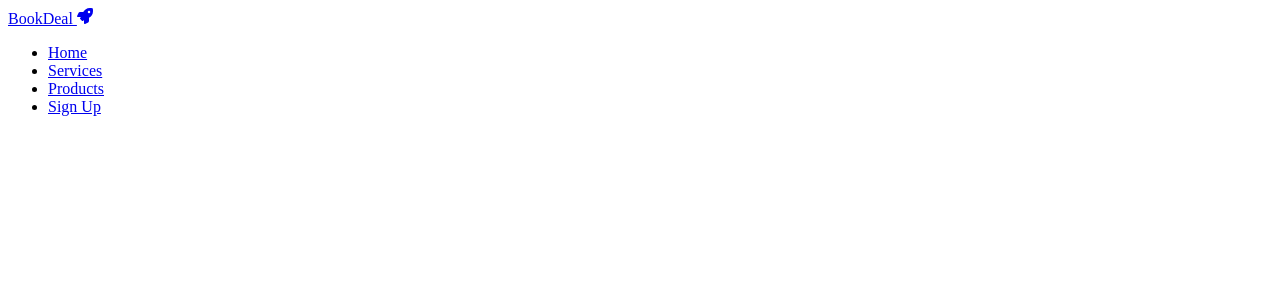
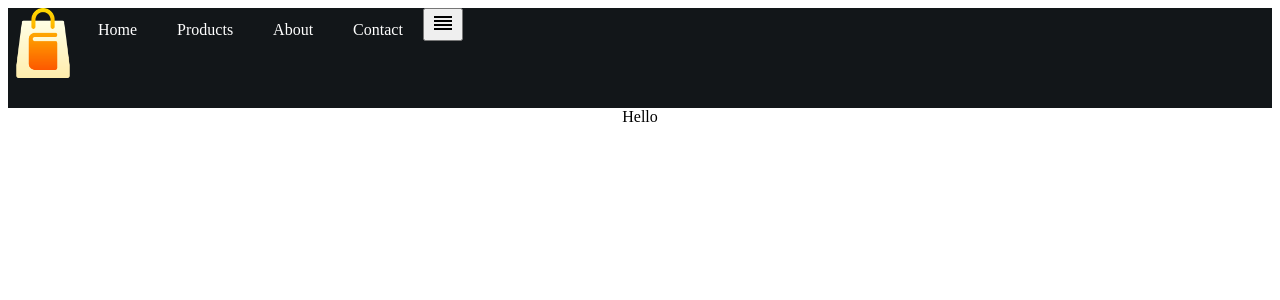
Before and after one commit to johnnyblaze1999/CPSC362, a React (Create React App) app: page / in a window 1280 px wide. Shown: the top 300 px of the page. Built offline with nearby package versions, Linux system fonts and the light colour scheme.

Commit message:
Add files via upload

```diff
--- a/src/App.css
+++ b/src/App.css
@@ -1,38 +1,3 @@
 .App {
   text-align: center;
 }
-
-.App-logo {
-  height: 40vmin;
-  pointer-events: none;
-}
-
-@media (prefers-reduced-motion: no-preference) {
-  .App-logo {
-    animation: App-logo-spin infinite 20s linear;
-  }
-}
-
-.App-header {
-  background-color: #282c34;
-  min-height: 100vh;
-  display: flex;
-  flex-direction: column;
-  align-items: center;
-  justify-content: center;
-  font-size: calc(10px + 2vmin);
-  color: white;
-}
-
-.App-link {
-  color: #61dafb;
-}
-
-@keyframes App-logo-spin {
-  from {
-    transform: rotate(0deg);
-  }
-  to {
-    transform: rotate(360deg);
-  }
-}
--- a/src/App.js
+++ b/src/App.js
@@ -1,18 +1,18 @@
-import React from 'react';
+import './App.css';
 import Navbar from './components/Navbar';
-import { BrowserRouter as Router, Routes, Route } from 'react-router-dom';
-import './App.css'             // Switch
+import Home from './pages/Home';
+import {BrowserRouter as Router, Route, Routes} from 'react-router-dom';
 
 function App() {
   return (
-    <>
+    <div className="App">
       <Router>
         <Navbar/>
         <Routes>
-          <Route path='/' exact/>
+          <Route path='/' exact element={<Home/>}/>
         </Routes>
       </Router>
-    </>
+    </div>
   );
 }
 
--- a/src/components/Navbar.js
+++ b/src/components/Navbar.js
@@ -1,64 +1,25 @@
-import React, {useState} from 'react'
-import {Link} from 'react-router-dom'
-
-// icons
-import {FaRocket,FaBars,FaTimes} from 'react-icons/fa';  // change icon
-import { Button } from './Button';
-
+import React from 'react'
+import Logo from '../assets/shopping-bag.png'
+import {Link} from "react-router-dom";
+import ReorderIcon from '@material-ui/icons/Reorder';
+import '../styles/Navbar.css';
 
 function Navbar() {
-  const [click, setClick] = useState(false);
-  const [button, setButton] = useState(true)
-
-  const handleClick = () => setClick(!click);
-  const closeMobileMenu = () => setClick(false);
-
-  const showButton = () => {
-    if(window.innerWidth <= 960){
-      setButton(false);
-    } else{
-      setButton(true);
-    }
-  };
-
-  window.addEventListener('resize', showButton);
-
   return (
-    <>
-      <nav className='navbar'>
-        <div className='navbar-container'>
-          <Link to='/' className="navbar-logo">
-            BookDeal <FaRocket/>
-          </Link>
-          <div className='menu-icon' onClick={handleClick}>
-            <i className={click ? <FaBars/> : <FaTimes/>} />
-          </div>
-          <ul className={click ? 'nav-menu active' : 'nav-menu'}>
-            <li className='nav-item'>
-              <Link to='/' className='nav-links' onClick={closeMobileMenu}>
-                Home
-              </Link>
-            </li>
-            <li className='nav-item'>
-              <Link to='/services' className='nav-links' onClick={closeMobileMenu}>
-                Services
-              </Link>
-            </li>
-            <li className='nav-item'>
-              <Link to='/products' className='nav-links' onClick={closeMobileMenu}>
-                Products
-              </Link>
-            </li>
-            <li className='nav-item'>
-              <Link to='/sign-up' className='nav-links-mobile' onClick={closeMobileMenu}>
-                Sign Up
-              </Link>
-            </li>
-          </ul>
-          {button && <Button buttonStyle='btn--outline'>SIGN UP</Button>}
+    <div className='navbar'>
+        <div className='leftSize'>
+            <img src={Logo} alt='Logo'/>
         </div>
-      </nav>
-    </>
+        <div className='rightSize'>
+            <Link to="/">Home</Link>
+            <Link to="/products">Products</Link>
+            <Link to="/about">About</Link>
+            <Link to="/contact">Contact</Link>
+            <button>
+              <ReorderIcon/>
+            </button>
+        </div>
+    </div>
   )
 }
 
--- a/src/index.js
+++ b/src/index.js
@@ -1,11 +1,16 @@
 import React from 'react';
 import ReactDOM from 'react-dom/client';
 import App from './App';
-
+import reportWebVitals from './reportWebVitals';
 
 const root = ReactDOM.createRoot(document.getElementById('root'));
 root.render(
+  <React.StrictMode>
+    <App />
+  </React.StrictMode>
+);
 
-    <App />
-
-);
+// If you want to start measuring performance in your app, pass a function
+// to log results (for example: reportWebVitals(console.log))
+// or send to an analytics endpoint. Learn more: https://bit.ly/CRA-vitals
+reportWebVitals();
--- /dev/null
+++ b/src/pages/Home.js
@@ -0,0 +1,11 @@
+import React from 'react';
+
+function Home() {
+  return (
+    <div>
+        Hello
+    </div>
+  )
+}
+
+export default Home
--- /dev/null
+++ b/src/reportWebVitals.js
@@ -0,0 +1,13 @@
+const reportWebVitals = onPerfEntry => {
+  if (onPerfEntry && onPerfEntry instanceof Function) {
+    import('web-vitals').then(({ getCLS, getFID, getFCP, getLCP, getTTFB }) => {
+      getCLS(onPerfEntry);
+      getFID(onPerfEntry);
+      getFCP(onPerfEntry);
+      getLCP(onPerfEntry);
+      getTTFB(onPerfEntry);
+    });
+  }
+};
+
+export default reportWebVitals;
--- /dev/null
+++ b/src/styles/Navbar.css
@@ -0,0 +1,102 @@
+.navbar {
+    width: 100%;
+    height: 100px;
+    background-color: #121619;
+    display: flex;
+    flex-direction: row;
+  }
+
+.navbar .leftSide {
+  flex: 50%;
+  height: 100%;
+  display: flex;
+  align-items: center;
+  padding-left: 150px;
+}
+
+.navbar .leftSize img {
+  width: 70px;
+}
+
+.navbar .rightSide {
+  flex: 50%;
+  height: 100%;
+  display: flex;
+  align-items: center;
+  justify-content: center;
+}
+
+.navbar a {
+  color: white;
+  text-decoration: none;
+  margin: 20px;
+}
+
+.navbar .rightSide button {
+  background-color: transparent;
+  border: none;
+  color: transparent;
+  cursor: pointer;
+}
+
+.navbar .rightSide svg {
+  font-size: 40px;
+}
+
+.navbar #open {
+  padding-left: 0px;
+}
+.navbar #open img {
+  display: none;
+}
+
+.navbar #close img {
+  display: inherit;
+}
+
+.navbar #open .hiddenLinks {
+  display: inherit;
+  margin-left: 30px;
+}
+
+.navbar #close .hiddenLinks {
+  display: none;
+}
+
+.navbar #open a {
+  width: 70px;
+  margin: 5px;
+}
+@media only screen and (max-width: 900px) {
+  .navbar .rightSide a {
+    width: 70px;
+  }
+  .navbar .leftSide {
+    padding-left: 50px;
+  }
+}
+
+@media only screen and (max-width: 600px) {
+  .navbar .rightSide a {
+    display: none;
+  }
+
+  .navbar .rightSide {
+    justify-content: flex-end;
+    padding-right: 50px;
+  }
+
+  .navbar .rightSide button {
+    display: inherit;
+  }
+}
+
+@media only screen and (min-width: 600px) {
+  .navbar .rightSide button {
+    display: none;
+  }
+
+  .hiddenLinks {
+    display: none;
+  }
+}
```
Also changed, not shown: package.json (+4 -3 lines), src/assets/shopping-bag.png (added), 1 other file (tests, documents, lock files or other folders).
